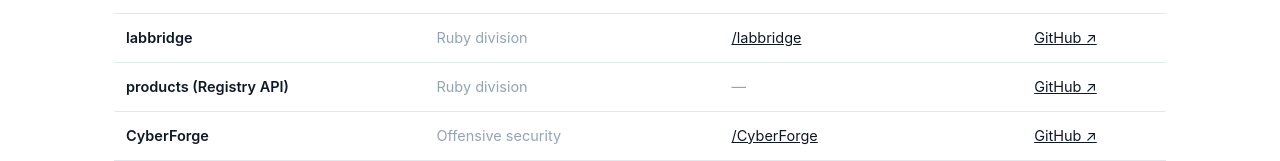
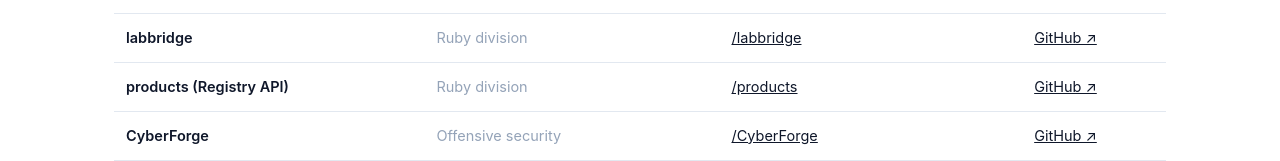
Before and after one commit to Hartwell-Labs/hartwell-labs.github.io, a plain HTML site: page catalog/index.html in a window 1280 px wide. Shown: the part 725-886 px from the top of the page. Drawn offline with Linux system fonts and the light colour scheme.

Commit message:
catalog: link products registry row

```diff
--- a/catalog/index.html
+++ b/catalog/index.html
@@ -91,7 +91,7 @@ product website and the source repository. No guesswork.</p>
 <tr style="border-bottom:1px solid var(--border);">
 <td style="padding:12px; font-weight:600;">products (Registry API)</td>
 <td style="padding:12px; color:var(--txt-3);">Ruby division</td>
-<td style="padding:12px; color:var(--txt-3);">—</td>
+<td style="padding:12px; "><a href="/products/">/products</a></td>
 <td style="padding:12px;"><a href="https://github.com/Hartwell-Labs/products">GitHub ↗</a></td>
 </tr>
 <tr style="border-bottom:1px solid var(--border);">
```
